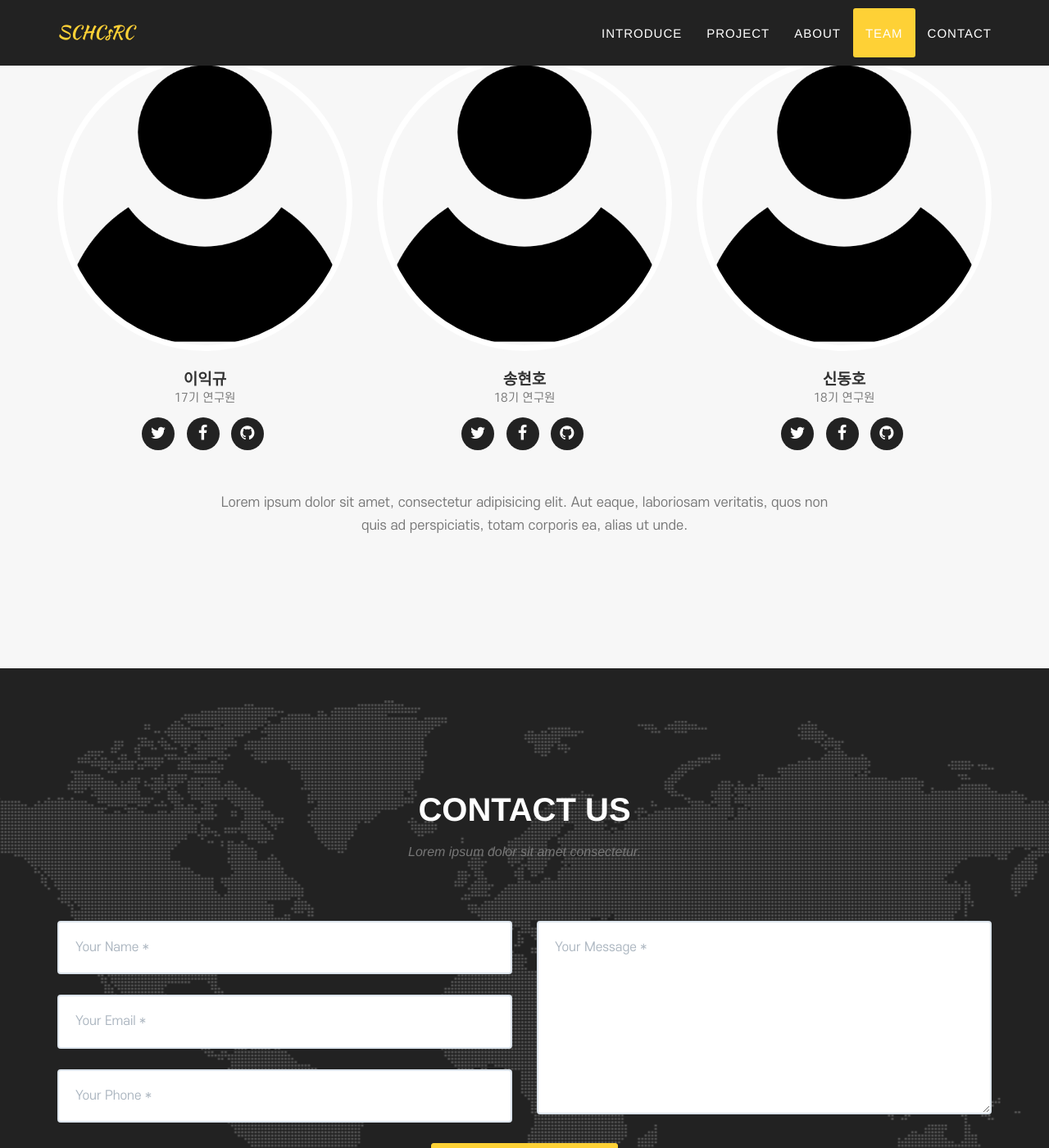
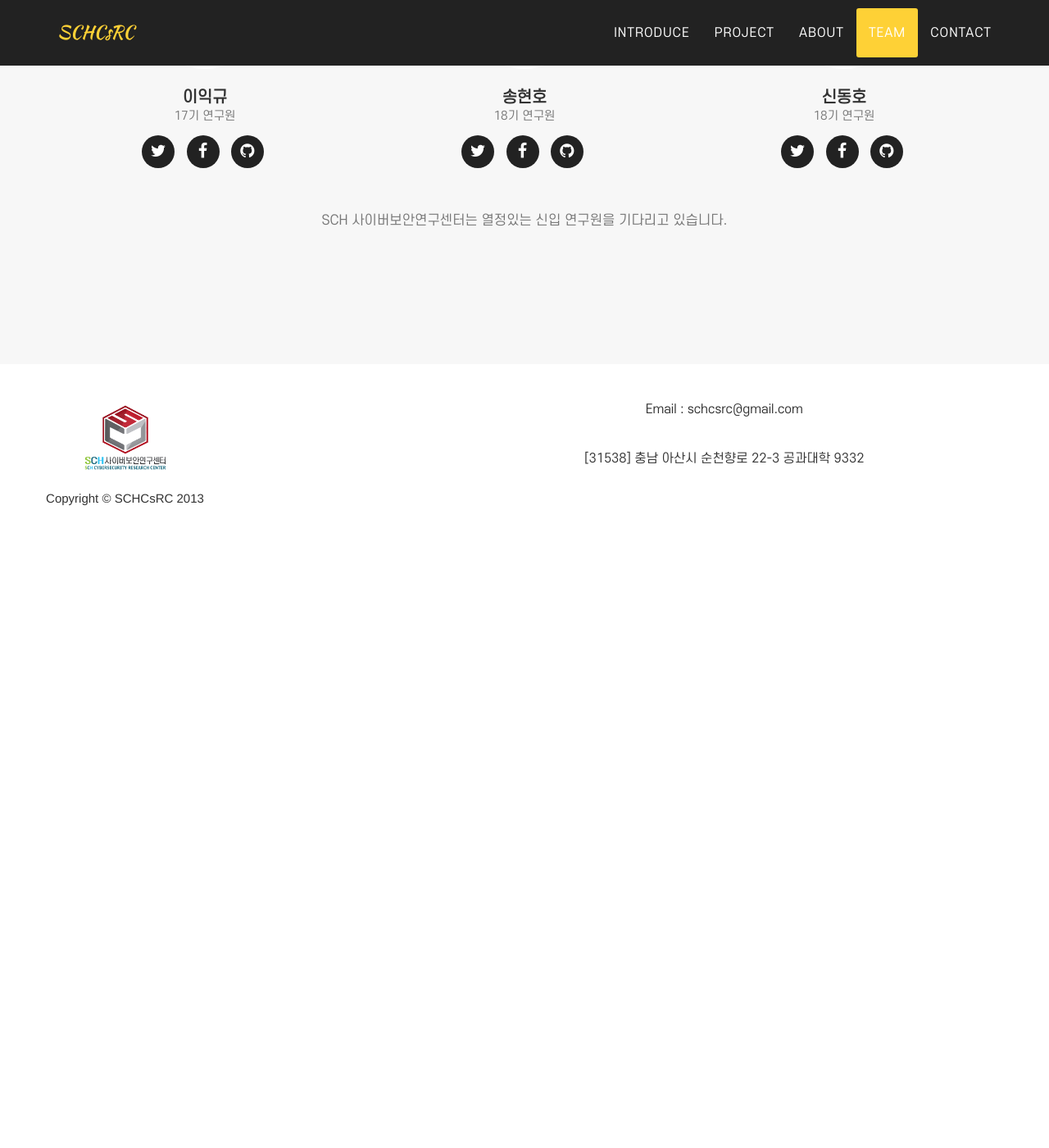
Before and after one commit to SCHCsRC/SCHCsRC.github.io, a Jekyll site: the page built from index.html, in a window 1280 px wide and 1400 px high, scrolled down 4863 px. Shown: the whole window at 82% size. Built offline with Jekyll 4.4.1, drawn with Linux system fonts in a browser that asks for light colours; some web fonts are replaced; after the commit the page ends 5506 px from its top, so only the background shows below that.

Commit message:
edit page fonts

```diff
--- a/_includes/about.html
+++ b/_includes/about.html
@@ -12,7 +12,7 @@
                     <ul class="timeline">
                         <li>
                             <div class="timeline-image">
-                                <img class="img-circle img-fluid" src="img/about/1.jpg" alt="">
+                                <img class="img-circle img-responsive" src="img/about/1.jpg" alt="">
                             </div>
                             <div class="timeline-panel">
                                 <div class="timeline-heading">
--- a/_includes/footer.html
+++ b/_includes/footer.html
@@ -1,13 +1,17 @@
-  <footer>
+    <footer>
         <div class="container">
             <div class="row">
-                <div class="col-md-4">
-                    <span class="copyright">Copyright &copy; {{ site.title }} 2013</span>
+                <div class="col-md-2">
+                    <div class="row">
+                        <img class="logo" src="/img/logos/logo.jpg">
+                        <span class="copyright">Copyright &copy; {{ site.title }} 2013</span>
+                    </div>
                 </div>
                 <div class="col-md-4">
+
+                </div>
+                <div class="col-md-5">
                     <span class="Email">Email : {{ site.email }}</span>
-                </div>
-                <div class="col-md-4">
                     <span class="address">{{ site.address }}</span>
                 </div>
             </div>
--- a/_includes/head.html
+++ b/_includes/head.html
@@ -5,7 +5,15 @@
     <meta name="viewport" content="width=device-width">
     <meta name="description" content="{{ site.description }}">
     <link rel="canonical" href="{{ page.url | replace:'index.html','' | prepend: site.baseurl | prepend: site.url }}">
-
+    <link rel="apple-touch-icon" sizes="180x180" href="/img/favicon/apple-touch-icon.png">
+    <link rel="icon" type="image/png" sizes="32x32" href="/img/favicon/favicon-32x32.png">
+    <link rel="icon" type="image/png" sizes="16x16" href="/img/favicon/favicon-16x16.png">
+    <link rel="manifest" href="/img/favicon/site.webmanifest">
+    <link rel="mask-icon" href="/img/favicon/safari-pinned-tab.svg" color="#5bbad5">
+    <link rel="shortcut icon" href="/img/favicon/favicon.ico">
+    <meta name="msapplication-TileColor" content="#da532c">
+    <meta name="msapplication-config" content="/img/favicon/browserconfig.xml">
+    <meta name="theme-color" content="#ffffff">
 
     <!-- Custom CSS & Bootstrap Core CSS - Uses Bootswatch Flatly Theme: http://bootswatch.com/flatly/ -->
     <link rel="stylesheet" href="{{ "/style.css" | prepend: site.baseurl }}">
--- a/_includes/team.html
+++ b/_includes/team.html
@@ -30,7 +30,7 @@
             </div>
             <div class="row">
                 <div class="col-lg-8 col-lg-offset-2 text-center">
-                    <p class="large text-muted">Lorem ipsum dolor sit amet, consectetur adipisicing elit. Aut eaque, laboriosam veritatis, quos non quis ad perspiciatis, totam corporis ea, alias ut unde.</p>
+                    <p class="large text-muted">SCH 사이버보안연구센터는 열정있는 신입 연구원을 기다리고 있습니다.</p>
                 </div>
             </div>
         </div>
--- a/_layouts/default.html
+++ b/_layouts/default.html
@@ -11,7 +11,6 @@
     {% include portfolio_grid.html %}
     {% include about.html %}
     {% include team.html %}
-    {% include contact.html %}
     {% include footer.html %}
     {% include modals.html %}
     {% include js.html %}
```
Also changed, not shown: _includes/css/agency.css (+38 -12 lines), img/favicon/browserconfig.xml (added, +9 -0 lines), _includes/css/bootstrap.min.css, img/favicon/android-chrome-192x192.png (added), img/favicon/apple-touch-icon.png (added), img/favicon/favicon-16x16.png (added), img/favicon/favicon-32x32.png (added), img/favicon/favicon.ico (added), img/favicon/mstile-150x150.png (added), img/favicon/safari-pinned-tab.svg (added), img/favicon/site.webmanifest (added), img/logos/logo.jpg (added).
